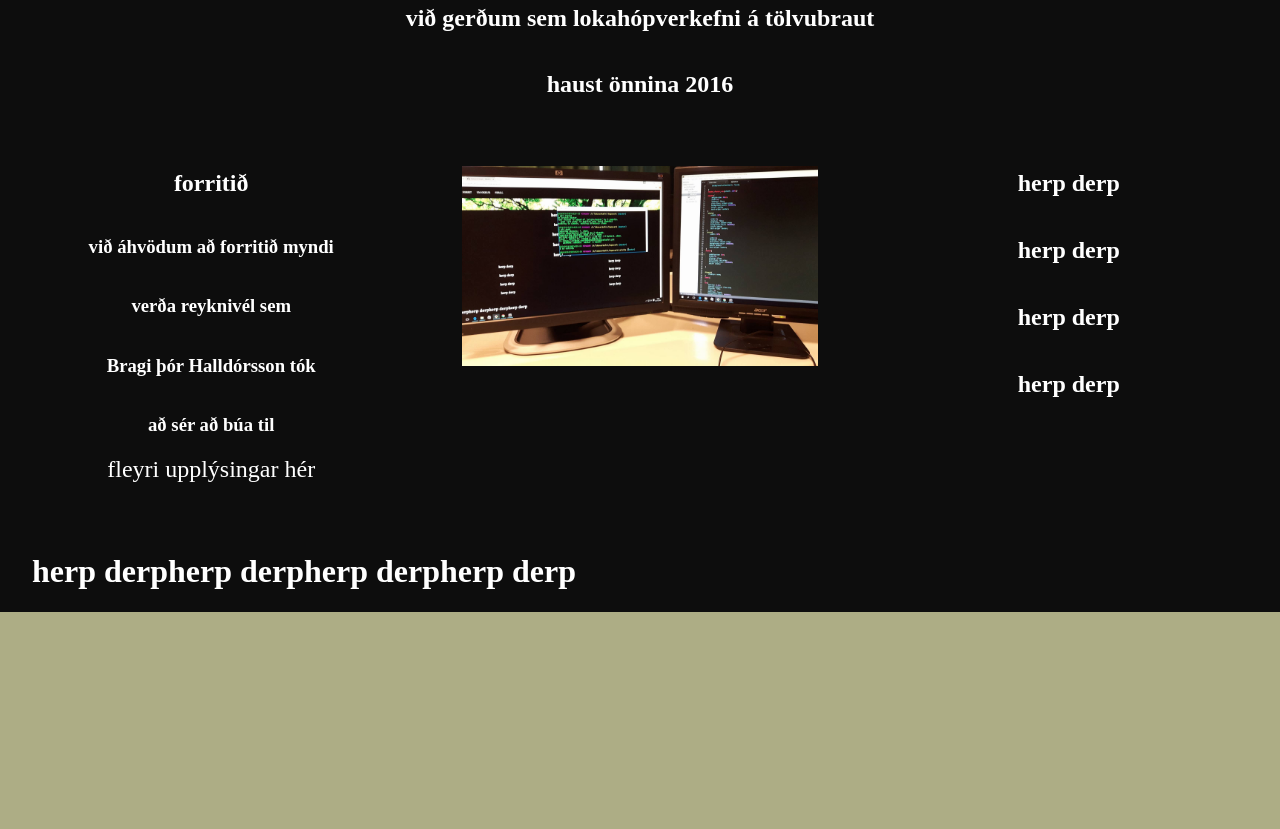
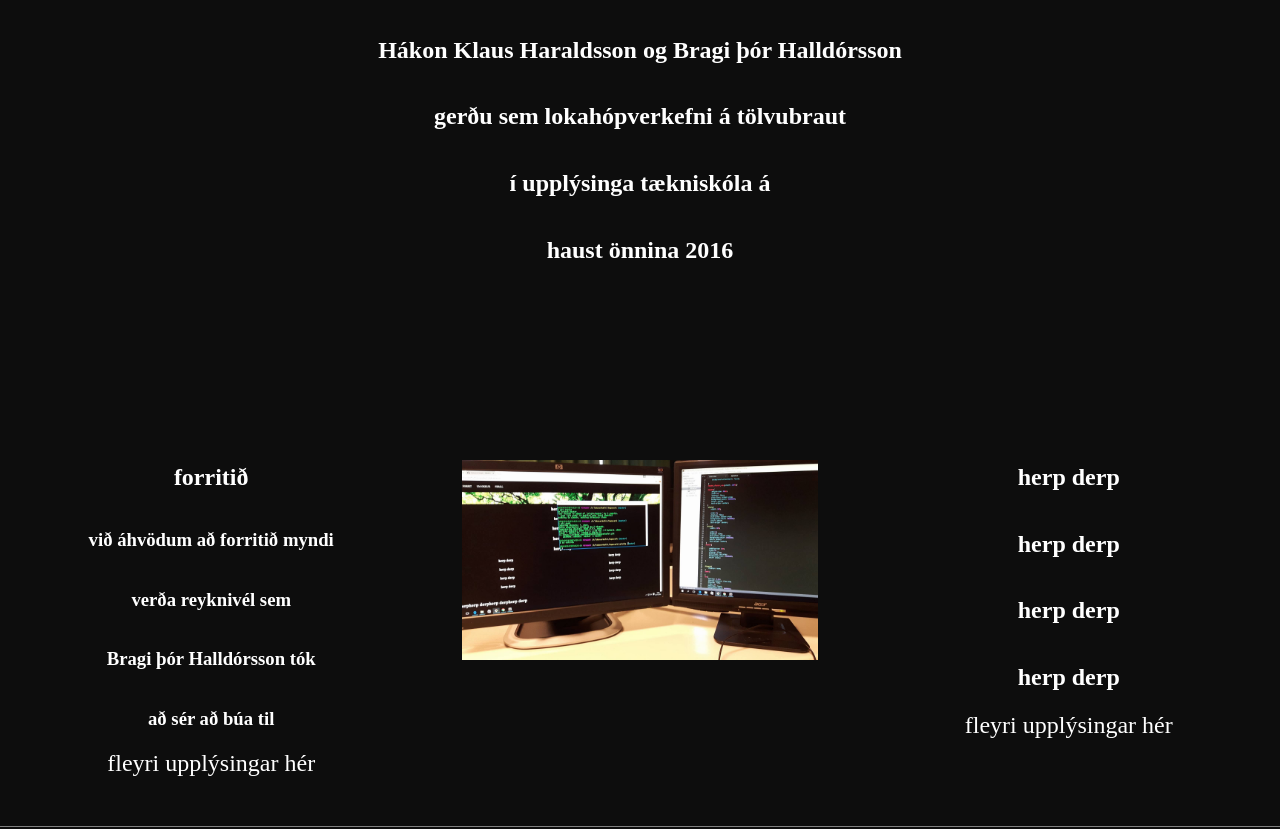
Before and after one commit to 0804993459/hopaverkefni, a plain HTML site: page vefsíða/index.html in a window 1280 px wide. Shown: the part 962-1791 px from the top of the page. Before the commit the page ends 1574 px from the top, so only its background shows below. Drawn offline with Linux system fonts and the light colour scheme.

Commit message:
breyt til í footer

```diff
--- a/vefsíða/index.html
+++ b/vefsíða/index.html
@@ -13,7 +13,9 @@
 	<header >
 		<h1>síðan</h1>
 		<h2>þessi síða mun vera stutt kinning um hvað</h2>
-		<h2>við gerðum sem lokahópverkefni á tölvubraut</h2>
+		<h2>Hákon Klaus Haraldsson og Bragi þór Halldórsson</h2>
+		<h2>gerðu sem lokahópverkefni á tölvubraut</h2>
+		<h2>í upplýsinga tækniskóla á</h2>
 		<h2>haust önnina 2016</h2>
 
 	</header>
@@ -32,6 +34,7 @@
 		<h1>herp derp</h1>
 		<h1>herp derp</h1>
 		<h1>herp derp</h1>
+		<a href="">fleyri upplýsingar hér</a>
 
 	</section>
 	<section class="charlie">
--- a/vefsíða/layout.css
+++ b/vefsíða/layout.css
@@ -21,24 +21,11 @@ header{
 	background-color: #0d0d0d;
 	color: white;
 	text-align: center;
-	border-bottom: 2em solid #0d0d0d;
+	border-bottom: 10em solid #0d0d0d;
+	border-top: 2em solid #0d0d0d;
 }
-.alpha a{
-	font-size: 1.5em;
-	transition-duration: 1s;
-	text-decoration: none;
-	color: white;
-	border-bottom: 1px solid #0d0d0d;
-	border-top: 1px solid #0d0d0d;
-
-}
-.alpha a:hover{
-	border-bottom: 1px solid #808080;
-	border-top: 1px solid #808080;
-	background-color: #1a1a1a;
-}
-
 .alpha{
+	padding-bottom: 3em;
 
 	width: 33%;
 
@@ -49,7 +36,21 @@ header{
 	color: white;
 	text-align: center;
 }
+.alpha a{
+	font-size: 1.5em;
+	transition-duration: 1s;
+	text-decoration: none;
+	color: white;
+	border-bottom: 1px solid #0d0d0d;
+	border-top: 1px solid #0d0d0d;
+}
+.alpha a:hover{
+	border-bottom: 1px solid #808080;
+	border-top: 1px solid #808080;
+	background-color: #1a1a1a;
+}
 .bravo{
+	padding-bottom: 3em;
 	width: 33%;
 
 	order:5;
@@ -59,11 +60,25 @@ header{
 	color: white;
 	text-align: center;
 }
+.bravo a{
+	font-size: 1.5em;
+	transition-duration: 1s;
+	text-decoration: none;
+	color: white;
+	border-bottom: 1px solid #0d0d0d;
+	border-top: 1px solid #0d0d0d;
+}
+.bravo a:hover{
+	border-bottom: 1px solid #808080;
+	border-top: 1px solid #808080;
+	background-color: #1a1a1a;
+}
 .charlie{
 	order:4;
 	display: flex;
 	width: 34%;
 	background-color: #0d0d0d;
+	padding-bottom: 3em;
 }
 img{
 	border: 1em;
@@ -71,8 +86,9 @@ img{
 	width: 100%;
 }
 footer{
-
-	padding-top: 3em;
+	border-top: 1px solid #808080;
+	padding-top: 1em;
+	padding-bottom: 1em;
 	order:6;
 	display: flex;
 	flex-flow: row wrap;
```
